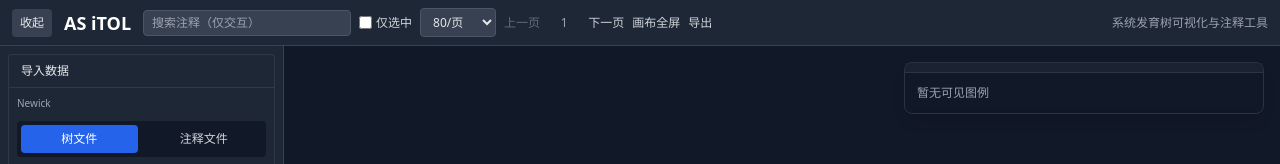
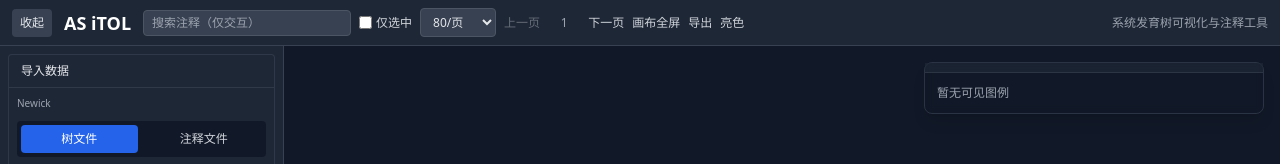
Before and after one commit to XiaoshengSu/asitol, a SvelteKit app in the folder frontend/: page / in a window 1280 px wide. Shown: the top 164 px of the page. Built offline with nearby package versions, Linux system fonts and the light colour scheme.

Commit message:
feat(ui): improve legend readability and add light/dark theme toggle

```diff
--- a/frontend/src/components/annotation/AnnotationLegendLayer.svelte
+++ b/frontend/src/components/annotation/AnnotationLegendLayer.svelte
@@ -23,6 +23,7 @@
   let annotationRowsPerPage = 80;
   let annotationPage = 1;
   let tree: Tree | null = null;
+  let theme: 'dark' | 'light' = 'dark';
 
   let overlayEl: HTMLDivElement | null = null;
   let panelEl: HTMLDivElement | null = null;
@@ -41,6 +42,7 @@
     annotationOnlySelected = state.annotationOnlySelected;
     annotationRowsPerPage = state.annotationRowsPerPage;
     annotationPage = state.annotationPage;
+    theme = state.theme;
   });
   const unsubscribeTree = treeStore.subscribe(state => {
     tree = state.tree;
@@ -340,11 +342,11 @@
 <div bind:this={overlayEl} class="absolute inset-0 z-20 pointer-events-none">
   <div
     bind:this={panelEl}
-    class="pointer-events-auto absolute w-[360px] max-w-[92vw] rounded-lg border border-gray-700/70 bg-gray-900/82 shadow-lg backdrop-blur-sm"
+    class={`pointer-events-auto absolute w-[340px] max-w-[92vw] rounded-lg border shadow-lg backdrop-blur-sm ${theme === 'light' ? 'border-slate-300 bg-white/94' : 'border-gray-700/70 bg-gray-900/82'}`}
     style={`left:${panelX}px; top:${panelY}px;`}
   >
     <div
-      class="h-2.5 cursor-move border-b border-gray-700/60 bg-gray-800/70"
+      class={`h-2.5 cursor-move border-b ${theme === 'light' ? 'border-slate-200 bg-slate-100/90' : 'border-gray-700/60 bg-gray-800/70'}`}
       role="button"
       tabindex="0"
       on:pointerdown={startDrag}
@@ -354,33 +356,37 @@
 
     <div class="max-h-[62vh] overflow-auto p-3 space-y-3">
       {#if layers.filter(layer => layer.visible).length === 0}
-        <div class="text-xs text-gray-400">暂无可见图例</div>
+        <div class={`text-xs ${theme === 'light' ? 'text-slate-500' : 'text-gray-400'}`}>暂无可见图例</div>
       {:else}
         {#each layers.filter(layer => layer.visible) as layer}
           {@const rows = getLayerRows(layer)}
           {@const pageRows = getPagedRows(rows)}
           <section class="space-y-1.5">
-            <div class="px-1 text-[10px] tracking-wide uppercase text-gray-300 truncate">{layer.name}</div>
+            <div class={`px-1 text-[10px] tracking-wide uppercase truncate ${theme === 'light' ? 'text-slate-500' : 'text-gray-300'}`}>{layer.name}</div>
             {#if pageRows.length === 0}
-              <div class="px-1 text-[11px] text-gray-500">当前筛选下无图例项</div>
+              <div class={`px-1 text-[11px] ${theme === 'light' ? 'text-slate-500' : 'text-gray-500'}`}>当前筛选下无图例项</div>
             {:else}
-              <div class="flex flex-wrap gap-1.5">
+              <div class="space-y-1">
                 {#each pageRows as row}
                   <button
-                    class={`inline-flex max-w-full items-center gap-2 rounded-full border px-2.5 py-1 text-[11px] transition-colors ${
+                    class={`w-full inline-flex items-center gap-2 rounded border px-2 py-1.5 text-[11px] transition-colors ${
                       row.selected
-                        ? 'border-cyan-400/70 bg-cyan-500/20 text-cyan-50'
-                        : 'border-gray-600/70 bg-gray-800/65 text-gray-100 hover:border-gray-500 hover:bg-gray-700/75'
+                        ? (theme === 'light'
+                          ? 'border-cyan-400 bg-cyan-50 text-cyan-800'
+                          : 'border-cyan-400/70 bg-cyan-500/20 text-cyan-50')
+                        : (theme === 'light'
+                          ? 'border-slate-300 bg-slate-50 text-slate-700 hover:bg-slate-100'
+                          : 'border-gray-600/70 bg-gray-800/65 text-gray-100 hover:border-gray-500 hover:bg-gray-700/75')
                     }`}
                     on:click={() => selectLegendRow(row)}
                     title={`${row.label} · ${row.count}项${row.searchText ? ` · ${row.searchText}` : ''}${row.nodeIds.length > 0 ? ' · 点击联动到树节点' : ' · 无法定位到树节点'}`}
                   >
                     <span
-                      class={`inline-block h-2.5 w-2.5 rounded-full ${row.selected ? 'ring-2 ring-cyan-200/70 ring-offset-1 ring-offset-gray-900' : ''}`}
+                      class={`inline-block h-2.5 w-2.5 rounded-sm ${row.selected ? (theme === 'light' ? 'ring-2 ring-cyan-300 ring-offset-1 ring-offset-white' : 'ring-2 ring-cyan-200/70 ring-offset-1 ring-offset-gray-900') : ''}`}
                       style={`background:${row.color};`}
                     ></span>
-                    <span class="truncate max-w-[180px]">{row.label}</span>
-                    <span class="text-[10px] text-gray-400">{row.count}</span>
+                    <span class="truncate flex-1 text-left">{row.label}</span>
+                    <span class={`text-[10px] ${theme === 'light' ? 'text-slate-500' : 'text-gray-400'}`}>{row.count}</span>
                   </button>
                 {/each}
               </div>
--- a/frontend/src/components/tree/TreeSvg.svelte
+++ b/frontend/src/components/tree/TreeSvg.svelte
@@ -20,6 +20,7 @@
   let pan: { x: number; y: number } = { x: 0, y: 0 };
   let branchColor = '#8f96a3';
   let branchColorMode: 'single' | 'clade' = 'clade';
+  let theme: 'dark' | 'light' = 'dark';
   let isDragging: boolean = false;
   let lastMouseX: number = 0;
   let lastMouseY: number = 0;
@@ -37,16 +38,18 @@
   const unsubscribeUI = uiStore.subscribe($uiStore => {
     const oldBranchColor = branchColor;
     const oldBranchColorMode = branchColorMode;
+    const oldTheme = theme;
 
     zoom = $uiStore.zoom;
     pan = $uiStore.pan;
     branchColor = $uiStore.branchColor;
     branchColorMode = $uiStore.branchColorMode;
+    theme = $uiStore.theme;
 
     // 只在分支颜色变化时重新渲染树
     // 缩放和平移只更新变换，不重新渲染
     if (renderer && tree && layoutResult) {
-      if (oldBranchColor !== branchColor || oldBranchColorMode !== branchColorMode) {
+      if (oldBranchColor !== branchColor || oldBranchColorMode !== branchColorMode || oldTheme !== theme) {
         render();
       } else {
         updateTransform();
@@ -77,8 +80,8 @@
       mode: 'svg',
       width: container.clientWidth,
       height: container.clientHeight,
-      backgroundColor: '#242424',
-      nodeColor: '#fff',
+      backgroundColor: theme === 'light' ? '#f8fafc' : '#0f172a',
+      nodeColor: theme === 'light' ? '#0f172a' : '#fff',
       branchColor,
       branchColorMode,
       annotationDisplayMode: 'inline',
@@ -103,8 +106,8 @@
       height: container.clientHeight,
       layoutWidth: layoutResult.layoutWidth,
       layoutHeight: layoutResult.layoutHeight,
-      backgroundColor: '#242424',
-      nodeColor: '#fff',
+      backgroundColor: theme === 'light' ? '#f8fafc' : '#0f172a',
+      nodeColor: theme === 'light' ? '#0f172a' : '#fff',
       branchColor,
       branchColorMode,
       annotationDisplayMode: 'inline',
@@ -229,7 +232,7 @@
 
 <div
   bind:this={container}
-  class="w-full h-full bg-gray-900 overflow-hidden"
+  class={`w-full h-full overflow-hidden ${theme === 'light' ? 'bg-slate-50' : 'bg-gray-900'}`}
   on:mousedown={handleMouseDown}
   on:mousemove={handleMouseMove}
   on:mouseup={handleMouseUp}
--- a/frontend/src/routes/+page.svelte
+++ b/frontend/src/routes/+page.svelte
@@ -82,21 +82,21 @@
 
 <svelte:window on:keydown={handleKeydown} />
 
-<div class="h-screen bg-gray-900 flex flex-col min-h-0">
+<div class={`h-screen flex flex-col min-h-0 ${$uiStore.theme === 'light' ? 'bg-slate-100 text-slate-900' : 'bg-gray-900 text-white'}`}>
   {#if !canvasFullscreen}
-    <header class="bg-gray-800/95 border-b border-gray-700 px-3 py-2 flex items-center justify-between gap-3">
+    <header class={`border-b px-3 py-2 flex items-center justify-between gap-3 ${$uiStore.theme === 'light' ? 'bg-white/95 border-slate-200' : 'bg-gray-800/95 border-gray-700'}`}>
       <div class="flex items-center gap-3 min-w-0">
         <button
-          class="h-7 px-2 rounded bg-gray-700 hover:bg-gray-600 text-xs text-gray-200 whitespace-nowrap"
+          class={`h-7 px-2 rounded text-xs whitespace-nowrap ${$uiStore.theme === 'light' ? 'bg-slate-200 hover:bg-slate-300 text-slate-700' : 'bg-gray-700 hover:bg-gray-600 text-gray-200'}` }
           on:click={toggleSidebar}
           title={sidebarCollapsed ? '展开左侧栏' : '收起左侧栏'}
         >
           {sidebarCollapsed ? '展开' : '收起'}
         </button>
-        <h1 class="text-lg font-bold text-white whitespace-nowrap">AS iTOL</h1>
+        <h1 class={`text-lg font-bold whitespace-nowrap ${$uiStore.theme === 'light' ? 'text-slate-900' : 'text-white'}`}>AS iTOL</h1>
         <nav class="flex items-center gap-2 min-w-0">
           <input
-            class="w-52 text-xs bg-gray-700 border border-gray-600 rounded px-2 py-1 text-gray-200 placeholder-gray-400"
+            class={`w-52 text-xs border rounded px-2 py-1 ${$uiStore.theme === 'light' ? 'bg-white border-slate-300 text-slate-700 placeholder-slate-400' : 'bg-gray-700 border-gray-600 text-gray-200 placeholder-gray-400'}` }
             type="text"
             placeholder="搜索注释（仅交互）"
             value={$uiStore.searchQuery}
@@ -118,7 +118,7 @@
           </label>
 
           <select
-            class="text-xs bg-gray-700 border border-gray-600 rounded px-2 py-1 text-gray-200"
+            class={`text-xs border rounded px-2 py-1 ${$uiStore.theme === 'light' ? 'bg-white border-slate-300 text-slate-700' : 'bg-gray-700 border-gray-600 text-gray-200'}` }
             value={$uiStore.annotationRowsPerPage}
             on:change={handleRowsPerPageChange}
           >
@@ -145,16 +145,22 @@
           <button class="text-xs text-gray-300 hover:text-white" on:click={openExportDialog}>
             导出
           </button>
+          <button
+            class={`text-xs ${$uiStore.theme === 'light' ? 'text-slate-600 hover:text-slate-900' : 'text-gray-300 hover:text-white'}`}
+            on:click={() => uiStore.toggleTheme()}
+          >
+            {$uiStore.theme === 'light' ? '暗色' : '亮色'}
+          </button>
         </nav>
       </div>
-      <div class="text-xs text-gray-400 whitespace-nowrap">系统发育树可视化与注释工具</div>
+      <div class={`text-xs whitespace-nowrap ${$uiStore.theme === 'light' ? 'text-slate-500' : 'text-gray-400'}`}>系统发育树可视化与注释工具</div>
     </header>
   {/if}
 
   <main class="flex-1 flex overflow-hidden min-h-0">
     {#if !canvasFullscreen}
       <aside
-        class={`bg-gray-800/95 border-r border-gray-700 transition-all duration-150 ease-out overflow-hidden ${
+        class={`border-r transition-all duration-150 ease-out overflow-hidden ${$uiStore.theme === 'light' ? 'bg-white/95 border-slate-200' : 'bg-gray-800/95 border-gray-700'} ${
           sidebarCollapsed ? 'w-14' : 'w-[284px]'
         }`}
       >
@@ -193,9 +199,9 @@
           </div>
         {:else}
           <div class="h-full overflow-y-auto px-2 py-2 space-y-2">
-            <section class="rounded border border-gray-700/70 bg-gray-800/60">
+            <section class={`rounded border ${$uiStore.theme === 'light' ? 'border-slate-200 bg-white' : 'border-gray-700/70 bg-gray-800/60'}` }>
               <button
-                class="w-full text-left px-3 py-2 text-xs text-gray-200 font-medium border-b border-gray-700/70 hover:bg-gray-700/50"
+                class={`w-full text-left px-3 py-2 text-xs font-medium border-b ${$uiStore.theme === 'light' ? 'text-slate-700 border-slate-200 hover:bg-slate-50' : 'text-gray-200 border-gray-700/70 hover:bg-gray-700/50'}` }
                 on:click={() => (panelUploadOpen = !panelUploadOpen)}
               >
                 导入数据
@@ -207,9 +213,9 @@
               {/if}
             </section>
 
-            <section class="rounded border border-gray-700/70 bg-gray-800/60">
+            <section class={`rounded border ${$uiStore.theme === 'light' ? 'border-slate-200 bg-white' : 'border-gray-700/70 bg-gray-800/60'}` }>
               <button
-                class="w-full text-left px-3 py-2 text-xs text-gray-200 font-medium border-b border-gray-700/70 hover:bg-gray-700/50"
+                class={`w-full text-left px-3 py-2 text-xs font-medium border-b ${$uiStore.theme === 'light' ? 'text-slate-700 border-slate-200 hover:bg-slate-50' : 'text-gray-200 border-gray-700/70 hover:bg-gray-700/50'}` }
                 on:click={() => (panelControlOpen = !panelControlOpen)}
               >
                 树控制
@@ -221,9 +227,9 @@
               {/if}
             </section>
 
-            <section class="rounded border border-gray-700/70 bg-gray-800/60">
+            <section class={`rounded border ${$uiStore.theme === 'light' ? 'border-slate-200 bg-white' : 'border-gray-700/70 bg-gray-800/60'}` }>
               <button
-                class="w-full text-left px-3 py-2 text-xs text-gray-200 font-medium border-b border-gray-700/70 hover:bg-gray-700/50"
+                class={`w-full text-left px-3 py-2 text-xs font-medium border-b ${$uiStore.theme === 'light' ? 'text-slate-700 border-slate-200 hover:bg-slate-50' : 'text-gray-200 border-gray-700/70 hover:bg-gray-700/50'}` }
                 on:click={() => (panelLayerOpen = !panelLayerOpen)}
               >
                 图层管理
@@ -247,13 +253,13 @@
       {#if canvasFullscreen}
         <div class="absolute top-3 left-3 z-30 flex items-center gap-2">
           <button
-            class="px-3 py-1.5 rounded bg-gray-800/90 border border-gray-600 text-xs text-gray-200 hover:bg-gray-700/90"
+            class={`px-3 py-1.5 rounded border text-xs ${$uiStore.theme === 'light' ? 'bg-white/95 border-slate-300 text-slate-700 hover:bg-slate-100' : 'bg-gray-800/90 border-gray-600 text-gray-200 hover:bg-gray-700/90'}` }
             on:click={exitCanvasFullscreen}
           >
             退出全屏
           </button>
           <button
-            class="px-3 py-1.5 rounded bg-gray-800/90 border border-gray-600 text-xs text-gray-200 hover:bg-gray-700/90"
+            class={`px-3 py-1.5 rounded border text-xs ${$uiStore.theme === 'light' ? 'bg-white/95 border-slate-300 text-slate-700 hover:bg-slate-100' : 'bg-gray-800/90 border-gray-600 text-gray-200 hover:bg-gray-700/90'}` }
             on:click={openExportDialog}
           >
             导出
--- a/frontend/src/stores/uiStore.ts
+++ b/frontend/src/stores/uiStore.ts
@@ -18,6 +18,7 @@ const createUIStore = () => {
     showLabels: boolean;
     branchColor: string;
     branchColorMode: 'single' | 'clade';
+    theme: 'dark' | 'light';
   }>({
     sidebarVisible: true,
     layersPanelVisible: true,
@@ -31,7 +32,8 @@ const createUIStore = () => {
     annotationPage: 1,
     showLabels: true,
     branchColor: '#8f96a3',
-    branchColorMode: 'clade'
+    branchColorMode: 'clade',
+    theme: 'dark'
   });
 
   const getLongestLeafNameLength = (node: any): number => {
@@ -217,6 +219,8 @@ const createUIStore = () => {
     setBranchColor: (color: string) => update(state => ({ ...state, branchColor: color })),
     // 设置树枝配色模式
     setBranchColorMode: (mode: 'single' | 'clade') => update(state => ({ ...state, branchColorMode: mode })),
+    setTheme: (theme: 'dark' | 'light') => update(state => ({ ...state, theme })),
+    toggleTheme: () => update(state => ({ ...state, theme: state.theme === 'dark' ? 'light' : 'dark' })),
     // 重置状态
     reset: () => set({
       sidebarVisible: true,
@@ -231,7 +235,8 @@ const createUIStore = () => {
       annotationPage: 1,
       showLabels: true,
       branchColor: '#8f96a3',
-      branchColorMode: 'clade'
+      branchColorMode: 'clade',
+      theme: 'dark'
     })
   };
 };
```
